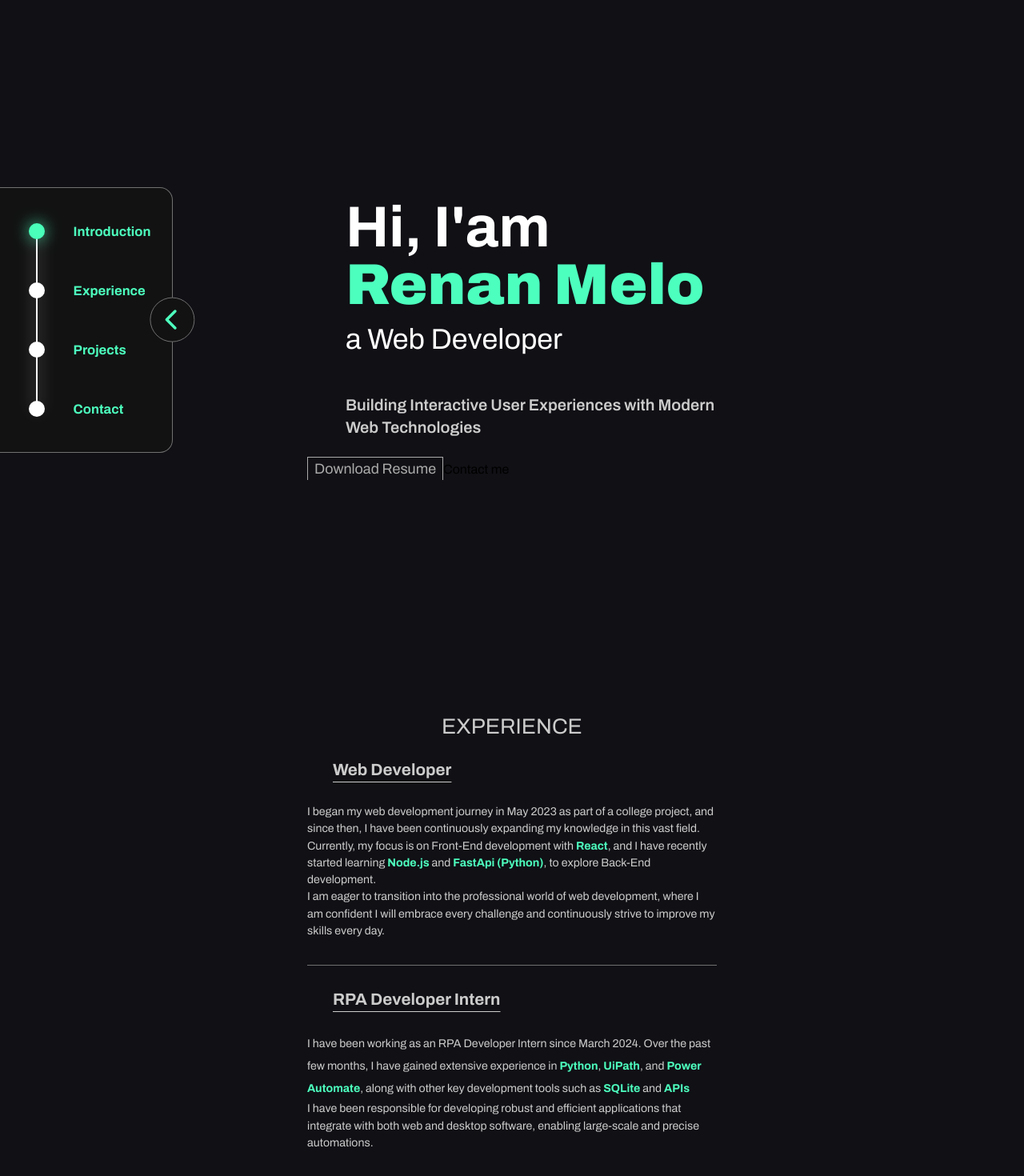
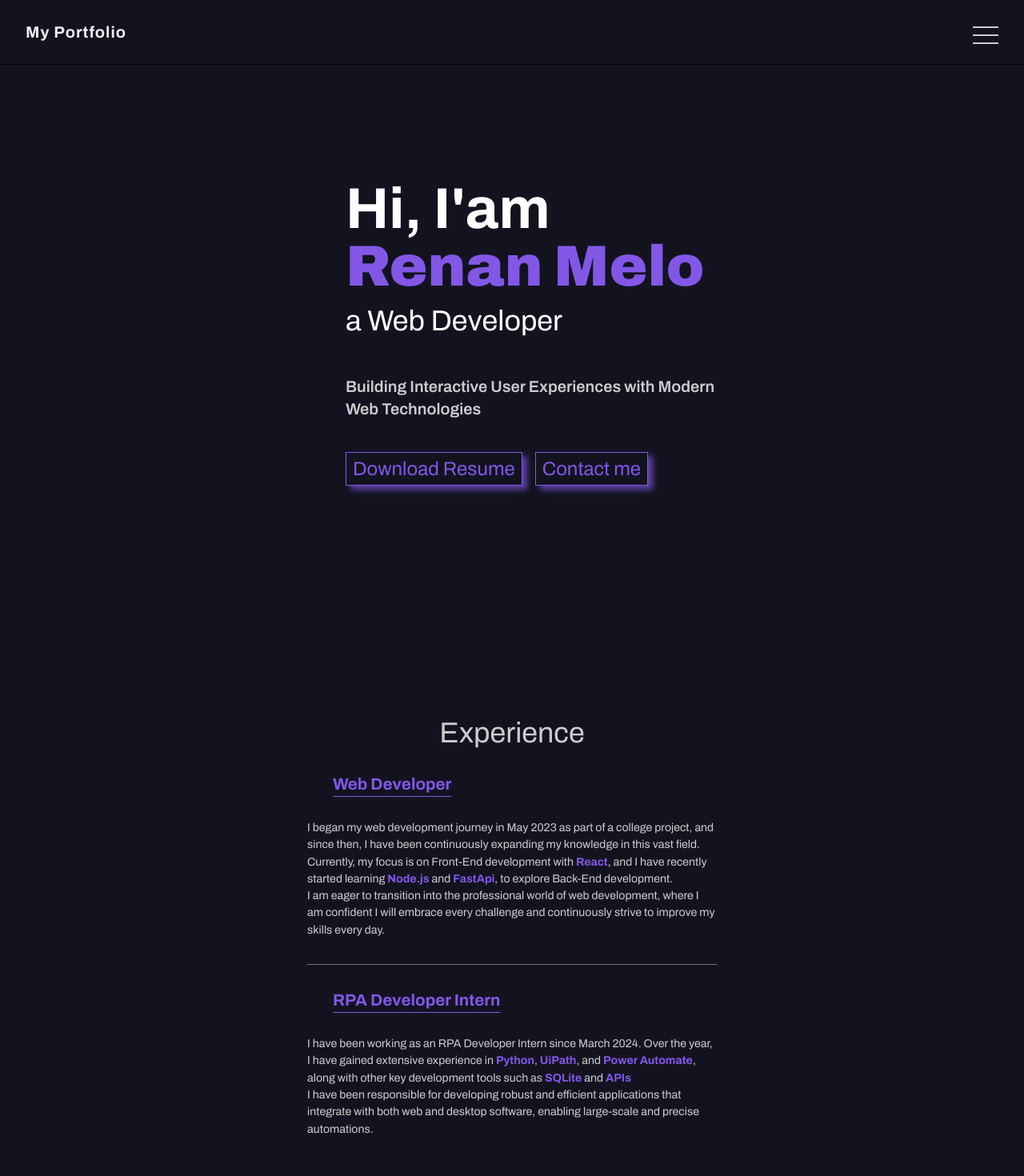
Before and after one commit to RenanlMelo/Portifolio, a React (Vite) app: page / in a window 1280 px wide. Shown: the top 1470 px of the page at 80% size. Built offline with nearby package versions, Linux system fonts and the light colour scheme.

Commit message:
Atualizando responsividade

```diff
--- a/index.html
+++ b/index.html
@@ -6,7 +6,7 @@
     <link rel="preconnect" href="https://fonts.googleapis.com" />
     <link rel="preconnect" href="https://fonts.gstatic.com" crossorigin />
     <link
-      href="https://fonts.googleapis.com/css2?family=Archivo:ital,wght@0,100..900;1,100..900&display=swap"
+      href="https://fonts.googleapis.com/css2?family=Archivo:ital,wght@0,100..900;1,100..900&family=IBM+Plex+Sans:ital,wght@0,100..700;1,100..700&display=swap"
       rel="stylesheet"
     />
     <meta name="viewport" content="width=device-width, initial-scale=1.0" />
--- a/src/App.tsx
+++ b/src/App.tsx
@@ -1,34 +1,23 @@
 import React, { useRef } from "react";
 import { Experience } from "./components/Experience";
 import { Introduction } from "./components/Introduction";
-import { Navbar } from "./components/Navbar";
 import { Projects } from "./components/Projects";
+import { Contact } from "./components/Contact";
 import "./components.css";
-import { Contact } from "./components/Contact";
+import { FullScreenMenu } from "./components/Navbar";
 
 function App() {
-  const introductionRef = useRef<HTMLDivElement | null>(null);
-  const experienceRef = useRef<HTMLDivElement | null>(null);
-  const projectsRef = useRef<HTMLDivElement | null>(null);
-  const contactRef = useRef<HTMLDivElement | null>(null);
-
-  const scrollTo = (sectionRef: React.RefObject<HTMLDivElement | null>) => {
-    if (sectionRef.current) {
-      window.scrollTo({
-        top: sectionRef.current.offsetTop, // Tente remover a parte - window.innerHeight / 2
-        behavior: "smooth",
-      });
-    }
-  };
+  const introductionRef = useRef<HTMLDivElement>(null);
+  const experienceRef = useRef<HTMLDivElement>(null);
+  const projectsRef = useRef<HTMLDivElement>(null);
+  const contactRef = useRef<HTMLDivElement>(null);
 
   return (
     <>
-      <section>
-        <Navbar
-          onSectionClick={scrollTo}
-          refs={[introductionRef, experienceRef, projectsRef, contactRef]}
-        />
-      </section>
+      <FullScreenMenu
+        sectionRefs={[introductionRef, experienceRef, projectsRef, contactRef]}
+      />
+
       <Introduction ref={introductionRef} />
       <Experience ref={experienceRef} />
       <Projects ref={projectsRef} />
--- a/src/components/Contact/index.tsx
+++ b/src/components/Contact/index.tsx
@@ -70,12 +70,10 @@ export const Contact = React.forwardRef<
     <section
       ref={ref}
       id="contact"
-      className="w-full lg:px-96 py-12 lg:py-36 mt-12 flex flex-col justify-center items-center bg-black"
+      className="w-full py-12 lg:pt-36 mt-12 flex flex-col justify-center items-center bg-black"
     >
-      <h2 className="text-white py-4 text-base lg:text-[calc(2.5vw-5px)] uppercase">
-        Contact
-      </h2>
-      <div className="grid grid-rows-3 lg:grid-cols-3 justify-center items-center gap-y-3 lg:gap-x-10 lg:m-12">
+      <h2 className="text-white py-4 text-2xl lg:text-4xl">Contact</h2>
+      <div className="grid grid-rows-3 grid-cols-1 lg:grid-cols-3 lg:grid-rows-1 justify-center items-center gap-y-3 lg:gap-x-10 lg:m-12">
         {contactList.map((item, index) => (
           <div
             key={index}
@@ -87,8 +85,8 @@ export const Contact = React.forwardRef<
               className="cursor-pointer items-center gap-2 flex flex-col"
             >
               {item.svg}
-              <div className="items-start">
-                <h3 className="text-base lg:leading-7 lg:text-[1.25vw]">
+              <div className="items-center text-center">
+                <h3 className="text-lg lg:leading-7 lg:text-[1.25vw]">
                   {item.plataform}
                 </h3>
                 <h4 className="text-base lg:leading-7 lg:text-[1.1vw]">
--- a/src/components/Experience/index.tsx
+++ b/src/components/Experience/index.tsx
@@ -9,16 +9,16 @@ export const Experience = React.forwardRef<
       <section
         ref={ref}
         id="experience"
-        className="w-full lg:px-96 lg:py-12 lg:my-12 flex flex-col justify-center items-center"
+        className="w-full px-8 lg:px-96 lg:py-12 lg:my-12 flex flex-col justify-center items-center overflow-hidden"
       >
-        <h2 className="text-[var(--white)] text-base lg:text-[calc(2.5vw-5px)] uppercase pb-4 lg:pb-0">
+        <h2 className="text-[var(--white)] text-2xl lg:text-4xl pb-4 lg:pb-0">
           Experience
         </h2>
         <article className="pb-8 w-full pl-6 pr-4 lg:px-0">
-          <h3 className="text-[var(--white)] font-bold text-sm lg:text-[calc(2vw-5px)] p-2 lg:p-8 underline underline-offset-8 decoration-1 decoration-[var(--white)">
+          <h3 className="text-[var(--main)] font-bold text-base lg:text-[calc(2vw-5px)] p-2 lg:p-8 underline underline-offset-8 decoration-1 decoration-[var(--white)">
             Web Developer
           </h3>
-          <p className="text-[var(--white)] text-xs leading-7 lg:leading-normal lg:text-[calc(1.5vw-5px)]">
+          <p className="text-[var(--white)] text-sm leading-7 lg:leading-normal lg:text-[calc(1.5vw-5px)]">
             I began my web development journey in May 2023 as part of a college
             project, and since then, I have been continuously expanding my
             knowledge in this vast field. Currently, my focus is on Front-End
@@ -26,8 +26,8 @@ export const Experience = React.forwardRef<
             <strong className="text-[var(--main)]">React</strong>, and I have
             recently started learning{" "}
             <strong className="text-[var(--main)]">Node.js</strong> and{" "}
-            <strong className="text-[var(--main)]">FastApi (Python)</strong>, to
-            explore Back-End development.
+            <strong className="text-[var(--main)]">FastApi</strong>, to explore
+            Back-End development.
           </p>
           <p className="text-[var(--white)] text-[calc(1.5vw-5px)]">
             I am eager to transition into the professional world of web
@@ -37,12 +37,12 @@ export const Experience = React.forwardRef<
         </article>
         <line className="bg-[var(--grey)] w-full h-px mb-8 lg:mb-0" />
         <article className="w-full pl-6 pr-4 lg:px-0">
-          <h3 className="text-[var(--white)] font-bold text-sm lg:text-[calc(2vw-5px)] p-2 lg:p-8 underline underline-offset-8 decoration-1 decoration-[var(--white)">
+          <h3 className="text-[var(--main)] font-bold text-base lg:text-[calc(2vw-5px)] p-2 lg:p-8 underline underline-offset-8 decoration-1 decoration-[var(--white)">
             RPA Developer Intern
           </h3>
-          <p className="text-[var(--white)] text-xs leading-7 lg:text-[calc(1.5vw-5px)]">
+          <p className="text-[var(--white)] text-sm leading-7 lg:leading-normal lg:text-[calc(1.5vw-5px)]">
             I have been working as an RPA Developer Intern since March 2024.
-            Over the past few months, I have gained extensive experience in{" "}
+            Over the year, I have gained extensive experience in{" "}
             <strong className="text-[var(--main)]">Python</strong>,{" "}
             <strong className="text-[var(--main)]">UiPath</strong>, and{" "}
             <strong className="text-[var(--main)]">Power Automate</strong>,
--- a/src/components/Introduction/index.tsx
+++ b/src/components/Introduction/index.tsx
@@ -18,27 +18,33 @@ export const Introduction = React.forwardRef<
 
 export const Content = () => {
   return (
-    <article id="introduction" className="lg:px-96">
-      <h1 className="text-white font-bold text-3xl lg:text-7xl p-12 pb-3 pr-0">
+    <article id="introduction" className="px-4 lg:px-96 py-12">
+      <h2 className="text-white font-bold text-5xl lg:text-7xl p-12 pb-3 pr-0">
         Hi, I'am <br />
         <strong className="text-[var(--main)]">Renan Melo</strong>
-      </h1>
-      <p className="text-xl lg:text-4xl text-white pl-12 pb-8 xl:pb-12">
+      </h2>
+      <p className="text-3xl lg:text-4xl text-white pl-12 pb-8 xl:pb-12">
         a Web Developer
       </p>
-      <h2 className="text-[#ccc] font-semibold md:text-lg lg:text-xl pb-6 pl-12">
+      <h2 className="text-[#ccc] font-semibold text-xl pb-6 pl-12">
         Building Interactive User Experiences with Modern Web Technologies
       </h2>
+      <div className="flex flex-col lg:flex-row pl-12 justify-start gap-x-4 gap-y-8 items-start lg:items-center py-4">
         <a
-        className="border border-[#aaa] px-2 py-1 text-lg text-[#aaa] mx-auto"
+          className="border border-[var(--main)] hover:border-[var(--main)] px-2 py-1 text-2xl text-[var(--main)] hover:text-[var(--main)] duration-150 shadow-[6px_5px_7px_var(--darker)] hover:shadow-[6px_5px_12px_var(--main)] lg:mx-0"
           href="/Resume.pdf"
           download
         >
           Download Resume
         </a>
-      <a href="mailto:renanlaramelo@gmail.com" target="_blank">
+        <a
+          className="border border-[var(--main)] hover:border-[var(--main)] px-2 py-1 text-2xl text-[var(--main)] hover:text-[var(--main)] duration-150 shadow-[6px_5px_7px_var(--darker)] hover:shadow-[6px_5px_12px_var(--main)] file:lg:mx-0"
+          href="mailto:renanlaramelo@gmail.com"
+          target="_blank"
+        >
           Contact me
         </a>
+      </div>
     </article>
   );
 };
--- a/src/components/Navbar/index.tsx
+++ b/src/components/Navbar/index.tsx
@@ -1,11 +1,14 @@
-import React, { useEffect, useState } from "react";
+import React, { useState } from "react";
+import { motion } from "framer-motion";
 
-interface ScrollToProps {
-  onSectionClick: (sectionRef: React.RefObject<HTMLDivElement | null>) => void;
-  refs: React.RefObject<HTMLDivElement | null>[];
+interface FullScreenMenuProps {
+  sectionRefs: React.RefObject<HTMLDivElement>[];
 }
 
-export const Navbar: React.FC<ScrollToProps> = ({ onSectionClick, refs }) => {
+export const FullScreenMenu: React.FC<FullScreenMenuProps> = ({
+  sectionRefs,
+}) => {
+  const [isOpen, setIsOpen] = useState(false);
   const menuList: string[] = [
     "Introduction",
     "Experience",
@@ -13,201 +16,78 @@ export const Navbar: React.FC<ScrollToProps> = ({ onSectionClick, refs }) => {
     "Contact",
   ];
 
-  const [open, setOpen] = useState(true);
-  const [size, setSize] = useState<number | undefined>(undefined);
-  const [active, setActive] = useState<number | null>(0);
-  const [boxShadows, setBoxShadows] = useState<string[]>(
-    menuList.map(() => "0px 0px 0px rgba(77, 255, 190, 0)")
-  );
-  const [bgColors, setBgColors] = useState<string[]>(
-    menuList.map(() => "rgb(255, 255, 255)")
-  );
+  const handleToggle = () => setIsOpen(!isOpen);
 
-  useEffect(() => {
-    if (active !== null) {
-      aumentarSombraECor(active);
-    }
-  }, [active]);
+  const scrollToSection = (index: number) => {
+    const sectionRef = sectionRefs[index];
 
-  const aumentarSombraECor = (index: number) => {
-    let desfoque = 0;
-    let opacidadeSombra = 0;
-    let corR = 255;
-    let corG = 255;
-    let corB = 255;
+    if (sectionRef?.current) {
+      const h2Element = sectionRef.current.querySelector("h2");
 
-    function animarSombraECor() {
-      desfoque += 0.5;
-      opacidadeSombra += 0.02;
+      if (h2Element) {
+        const headerHeight =
+          document.querySelector("header")?.offsetHeight || 0;
+        const h1Position =
+          h2Element.getBoundingClientRect().top + window.scrollY;
 
-      if (corR > 77) corR -= 7;
-      if (corG > 255) corG -= 5;
-      if (corB > 190) corB -= 7;
-
-      if (desfoque <= 20 && opacidadeSombra <= 1) {
-        setBoxShadows((prevShadows) =>
-          prevShadows.map((shadow, i) =>
-            i === index
-              ? `0px 0px ${desfoque}px rgba(77, 255, 190, ${opacidadeSombra})`
-              : shadow
-          )
-        );
-
-        setBgColors((prevColors) =>
-          prevColors.map((color, i) =>
-            i === index ? `rgb(${corR}, ${corG}, ${corB})` : color
-          )
-        );
-
-        requestAnimationFrame(animarSombraECor);
+        window.scrollTo({
+          top: h1Position - headerHeight - 20, // Ajuste para evitar que fique colado no topo
+          behavior: "smooth",
+        });
       }
     }
 
-    animarSombraECor();
+    setIsOpen(false);
   };
 
-  const diminuirSombraECor = (index: number) => {
-    let desfoque = 20;
-    let opacidadeSombra = 1;
-    let corR = 77;
-    let corG = 255;
-    let corB = 190;
+  return (
+    <>
+      {/* Cabeçalho com botão de menu */}
+      <header className="fixed bg-[var(--bg)] border-b border-[var(--darker2)] py-4 lg:py-6 px-14 lg:px-8 flex justify-between items-center w-full z-[1000]">
+        <h1 className="text-[#eee] font-bold tracking-wider text-base lg:text-xl">
+          My Portfolio
+        </h1>
+        <span
+          onClick={handleToggle}
+          className="w-8 h-8 flex items-center justify-center cursor-pointer text-white text-3xl"
+        >
+          {isOpen ? (
+            <span className="text-4xl lg:text-6xl -translate-y-1 lg:translate-y-0">
+              ×
+            </span>
+          ) : (
+            <span className="w-5 lg:w-8 flex flex-col gap-y-1 lg:gap-y-2 cursor-pointer lg:translate-y-1">
+              <div className="w-full h-[2px] bg-[#ccc] transition-all" />
+              <div className="w-full h-[2px] bg-[#ccc] transition-all" />
+              <div className="w-full h-[2px] bg-[#ccc] transition-all" />
+            </span>
+          )}
+        </span>
+      </header>
 
-    function animarSombraECor() {
-      desfoque -= 0.5;
-      opacidadeSombra -= 0.02;
-
-      if (corR < 255) corR += 7;
-      if (corG < 255) corG += 5;
-      if (corB < 255) corB += 7;
-
-      if (desfoque > 0 && opacidadeSombra > 0) {
-        setBoxShadows((prevShadows) =>
-          prevShadows.map((shadow, i) =>
-            i === index
-              ? `0px 0px ${desfoque}px rgba(77, 255, 190, ${opacidadeSombra})`
-              : shadow
-          )
-        );
-
-        setBgColors((prevColors) =>
-          prevColors.map((color, i) =>
-            i === index ? `rgb(${corR}, ${corG}, ${corB})` : color
-          )
-        );
-
-        requestAnimationFrame(animarSombraECor);
-      } else {
-        setBoxShadows((prevShadows) =>
-          prevShadows.map((shadow, i) =>
-            i === index ? "0px 0px 0px rgba(77, 255, 190, 0)" : shadow
-          )
-        );
-
-        setBgColors((prevColors) =>
-          prevColors.map((color, i) =>
-            i === index ? "rgb(255, 255, 255)" : color
-          )
-        );
-      }
-    }
-
-    animarSombraECor();
-  };
-
-  const handleClick = (index: number) => {
-    if (active !== null) {
-      diminuirSombraECor(active);
-    }
-    setActive(index);
-    const sectionRef = refs[index];
-    if (sectionRef && sectionRef.current) {
-      onSectionClick(sectionRef);
-    }
-  };
-
-  useEffect(() => {
-    const getNavBarSize = () => {
-      const navSize = document.getElementById("navBar");
-      if (navSize) setSize(navSize.clientWidth);
-    };
-
-    getNavBarSize();
-    window.addEventListener("resize", getNavBarSize);
-
-    return () => {
-      window.removeEventListener("resize", getNavBarSize);
-    };
-  }, []);
-
-  useEffect(() => {
-    const rotateContent = document.querySelector(".rotate-content");
-
-    if (rotateContent) {
-      if (!open) {
-        setTimeout(() => {
-          rotateContent.classList.add("translate");
-        }, 200);
-      } else {
-        rotateContent.classList.remove("translate");
-      }
-    }
-  }, [open]);
-
-  const navBarClasses = open ? "" : "closed";
-
-  return (
-    <article className="z-50">
-      <div
-        id="navBar"
-        className={`flex items-center pl-[calc(2vw-10px)] pr-[calc(1vw-10px)] py-6 left-0 top-1/2 rounded-r-2xl fixed bg-[var(--black)] overflow-visible ${navBarClasses}`}
-      >
-        <button
-          className={`absolute right-0 overflow-hidden ${
-            open ? "translate-x-1/2" : "translate-x-[105%]"
-          } transition-all duration-300 z-[999] p-px ${navBarClasses}`}
-          onClick={() => setOpen(!open)}
+      {/* Menu Full Screen com animação */}
+      {isOpen && (
+        <motion.nav
+          initial={{ opacity: 0, y: "-100%" }}
+          animate={{ opacity: 1, y: 0 }}
+          exit={{ opacity: 0, y: "-100%" }}
+          transition={{ duration: 0.5 }}
+          className="fixed top-0 left-0 w-full h-full bg-[var(--menu)] backdrop-blur-sm flex flex-col justify-center items-center z-40"
         >
-          <div
-            className={`rotate-content p-[1vw] bg-[var(--black)] rounded-full hover:bg-[var(--darker)]`}
-          >
-            <svg
-              xmlns="http://www.w3.org/2000/svg"
-              width={window.innerHeight * 0.03 + 4}
-              viewBox="0 0 512 512"
-              className="rotate-90"
-            >
-              <path d="M233.4 105.4c12.5-12.5 32.8-12.5 45.3 0l192 192c12.5 12.5 12.5 32.8 0 45.3s-32.8 12.5-45.3 0L256 173.3 86.6 342.6c-12.5 12.5-32.8 12.5-45.3 0s-12.5-32.8 0-45.3l192-192z" />
-            </svg>
-          </div>
-        </button>
-
-        <div className="grid grid-cols-[auto_1fr] grid-rows-4 justify-center items-center flex-col gap-y-[calc(3vh-10px)] h-fit relative w-fit gap-x-4">
-          <div className="absolute h-4/5 w-[2px] bg-white shadow-[0_0_20px_#ccc] left-[29px] top-1/2 -translate-y-1/2 -z-10" />
-          {menuList.map((item, index) => (
-            <React.Fragment key={index}>
-              <div
-                onClick={() => handleClick(index)}
-                style={{
-                  boxShadow: boxShadows[index],
-                  backgroundColor: bgColors[index],
-                }}
-                className={`w-5 h-5 m-5 rounded-full cursor-pointer ${
-                  index === active ? "bg-[var(--main)]" : "bg-white"
-                } col-start-1 row-start-${index + 1}`}
-              />
-              <h3
-                className={`text-[var(--main)] text-[calc(.75vw+7px)] col-start-2 row-start-${
-                  index + 1
-                } font-bold cursor-pointer pr-6 hover:drop-shadow-[0_0_10px_#4dffbe] duration-300`}
-                onClick={() => handleClick(index)}
+          <ul className="text-white space-y-6 text-center px-8 -translate-y-1/3 lg:translate-y-0">
+            {menuList.map((item, index) => (
+              <li
+                key={index}
+                onClick={() => scrollToSection(index)}
+                className="cursor-pointer text-2xl lg:text-3xl group transition-colors duration-75 hover:text-[var(--main)]"
               >
-                {item}
-              </h3>
-            </React.Fragment>
-          ))}
-        </div>
-      </div>
-    </article>
+                <span className="">{item}</span>
+                <span className="block h-[2px] bg-[var(--main)] transform scale-x-0 origin-left transition-transform duration-75 delay-75 group-hover:scale-x-100"></span>
+              </li>
+            ))}
+          </ul>
+        </motion.nav>
+      )}
+    </>
   );
 };
--- a/src/index.css
+++ b/src/index.css
@@ -5,20 +5,21 @@
 :root {
   --white: #ccc;
   --grey: #707070;
-  --main: #4dffbe;
-  --darker: #43c998;
+  --main: #8257e6;
+  --darker: #5f41a5;
+  --menu: #0d0916aa;
   --black: #121212;
+  --bg: #131320;
 }
 
 * {
   padding: 0;
   margin: 0;
   box-sizing: border-box;
-  overflow-x: hidden;
 }
 
 body {
-  background: #101015;
+  background: var(--bg);
   font-family: "Archivo", sans-serif;
 }
 
```
Also changed, not shown: src/components/Projects/index.tsx (+8 -18 lines). Lines whose indentation alone changed are shown as unchanged.
